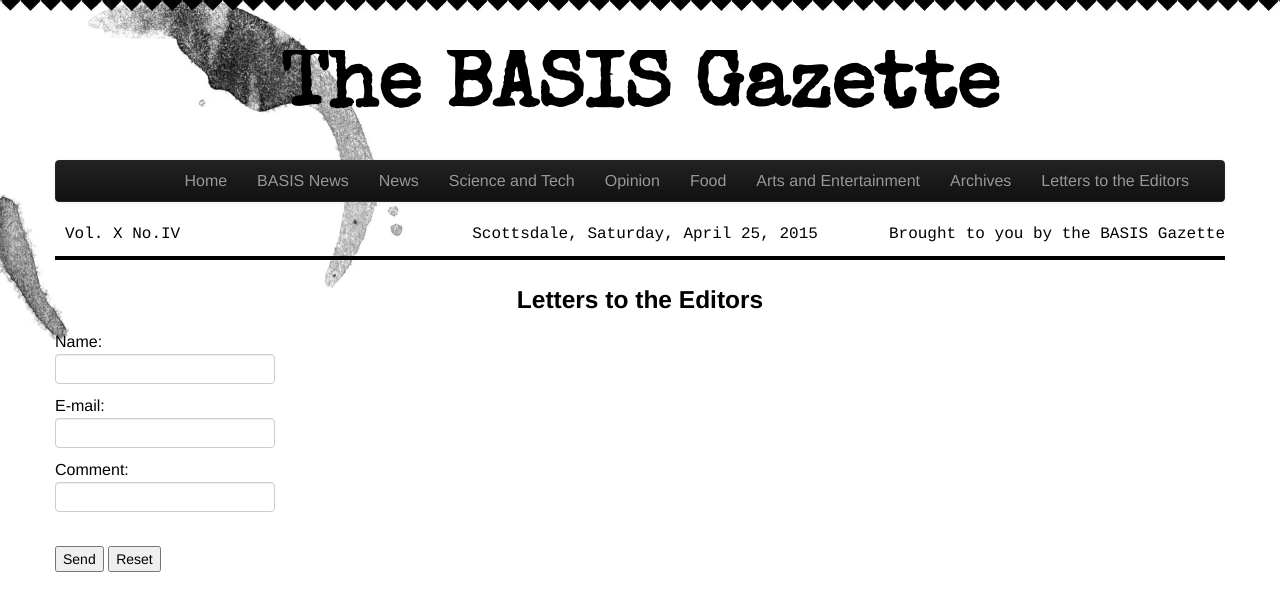
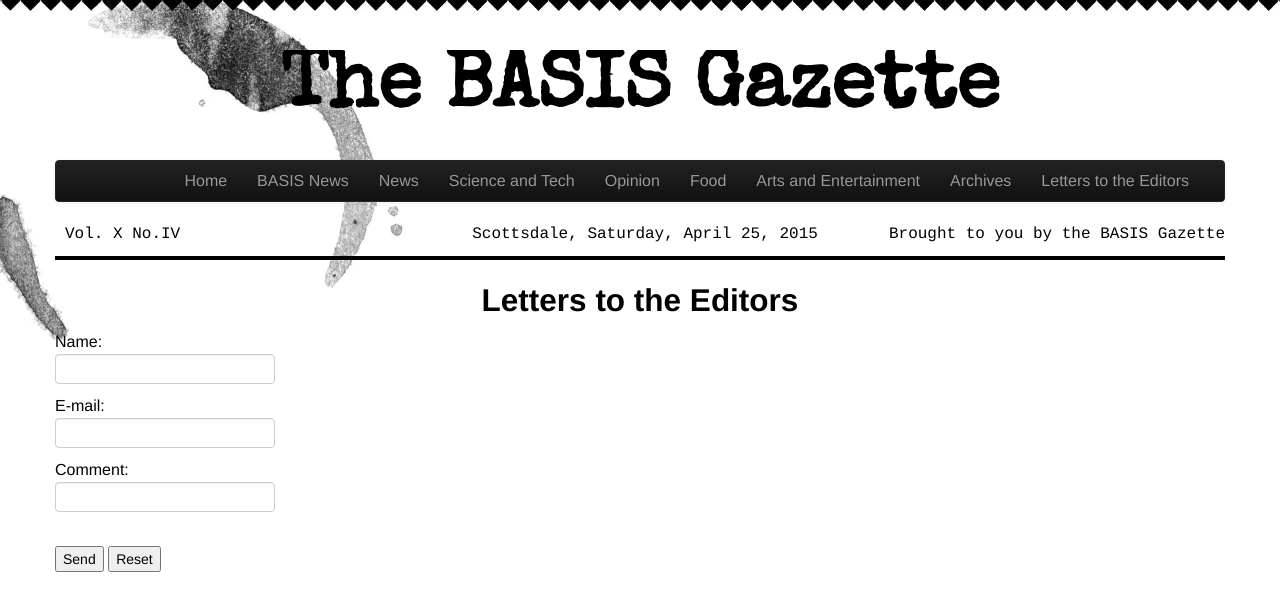
Before and after one commit to Awake99/Awake99.github.io, a Jekyll site: the page built from letters/index.html, in a window 1280 px wide. Shown: the top 611 px of the page. Built offline with Jekyll 4.4.1, drawn with Linux system fonts in a browser that asks for light colours; nearby versions of some CDN libraries.

Commit message:
finalupdates2

```diff
--- a/letters/index.html
+++ b/letters/index.html
@@ -12,7 +12,7 @@
   <link rel="stylesheet" href="/css/bootstrap-responsive.css">
 </head>
 <body>
-	<h3 style="text-align:center;">Letters to the Editors</h3>
+	<h2 style="text-align:center;">Letters to the Editors</h2>
 
 	<form action="MAILTO:dvatsa2017@gmail.com" method="post" enctype="text/plain">
 	Name:<br>
```
